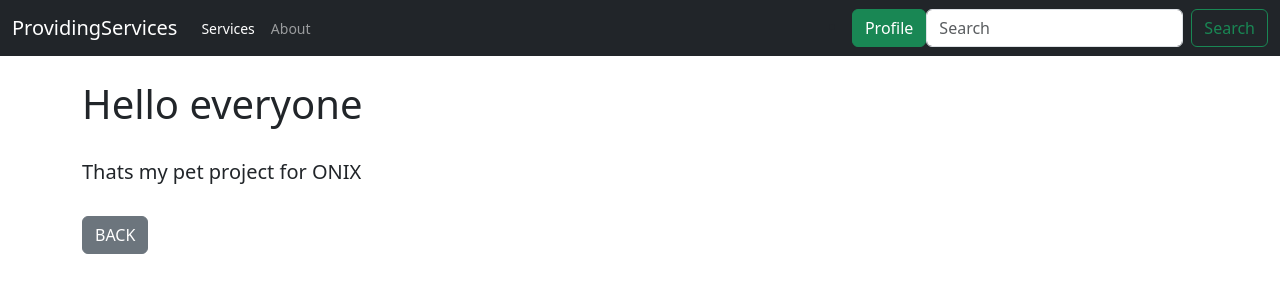
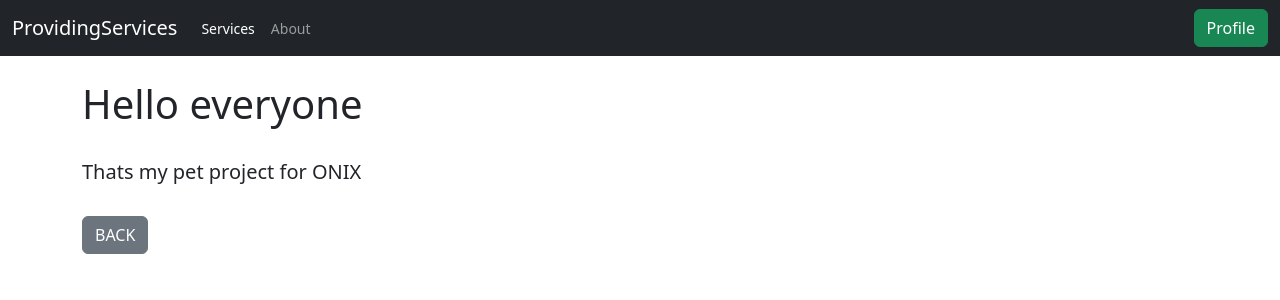
Before and after one commit to Dakose/onix_django_webapp, a Django app: page /about in a window 1280 px wide. Shown: the top 300 px of the page. Run offline with Django 5.2, Linux system fonts and the light colour scheme.

Commit message:
Update base.html

```diff
--- a/petwebapp/templates/base.html
+++ b/petwebapp/templates/base.html
@@ -40,10 +40,10 @@
             </li>
           </div>
           <div>
-            <form class="d-flex" role="search">
+            <!-- <form class="d-flex" role="search">
               <input class="form-control me-2" type="search" placeholder="Search" aria-label="Search">
               <button class="btn btn-outline-success" type="submit">Search</button>
-            </form>
+            </form> -->
           </div>
         </div>
       </div>
```
